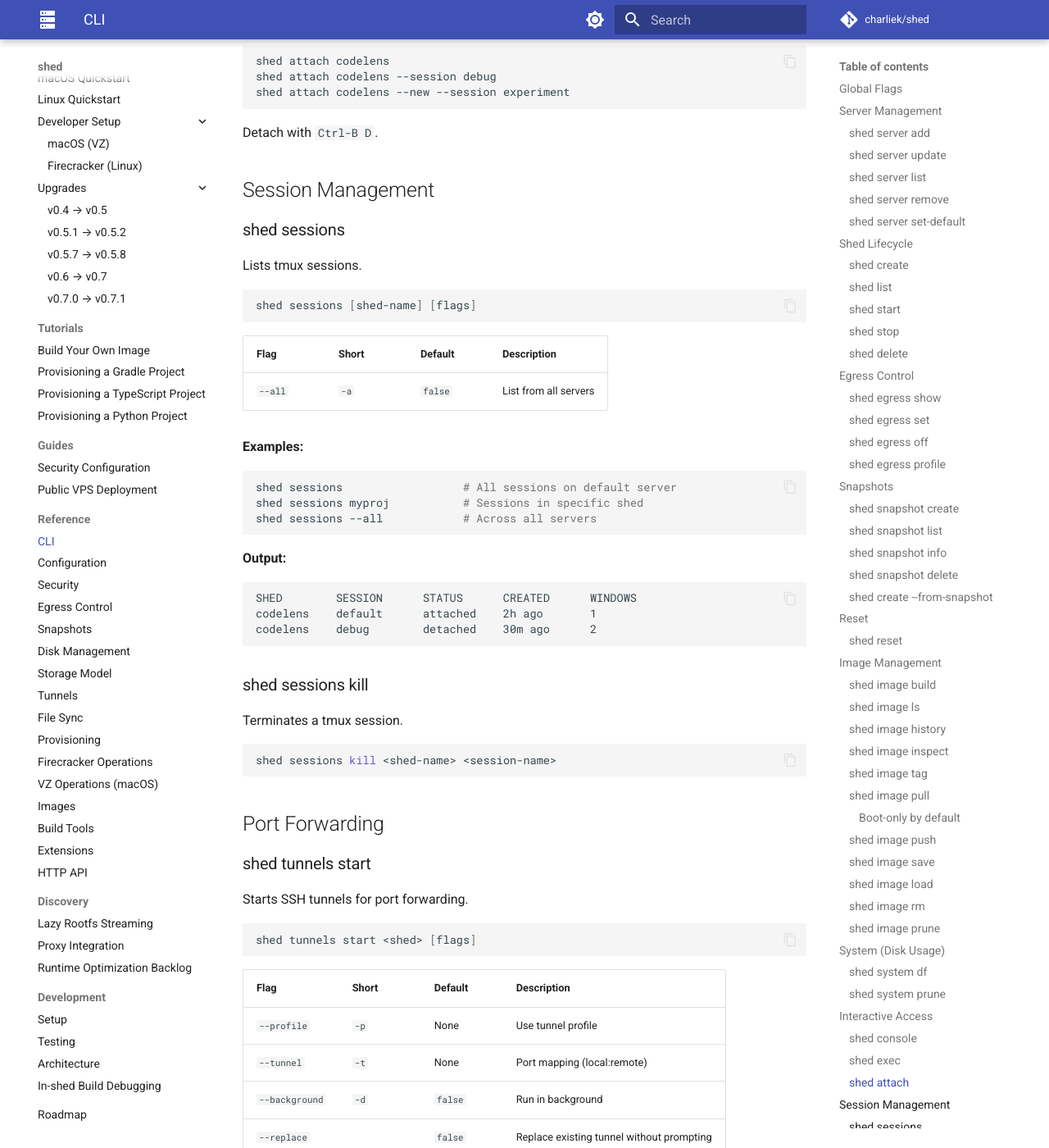
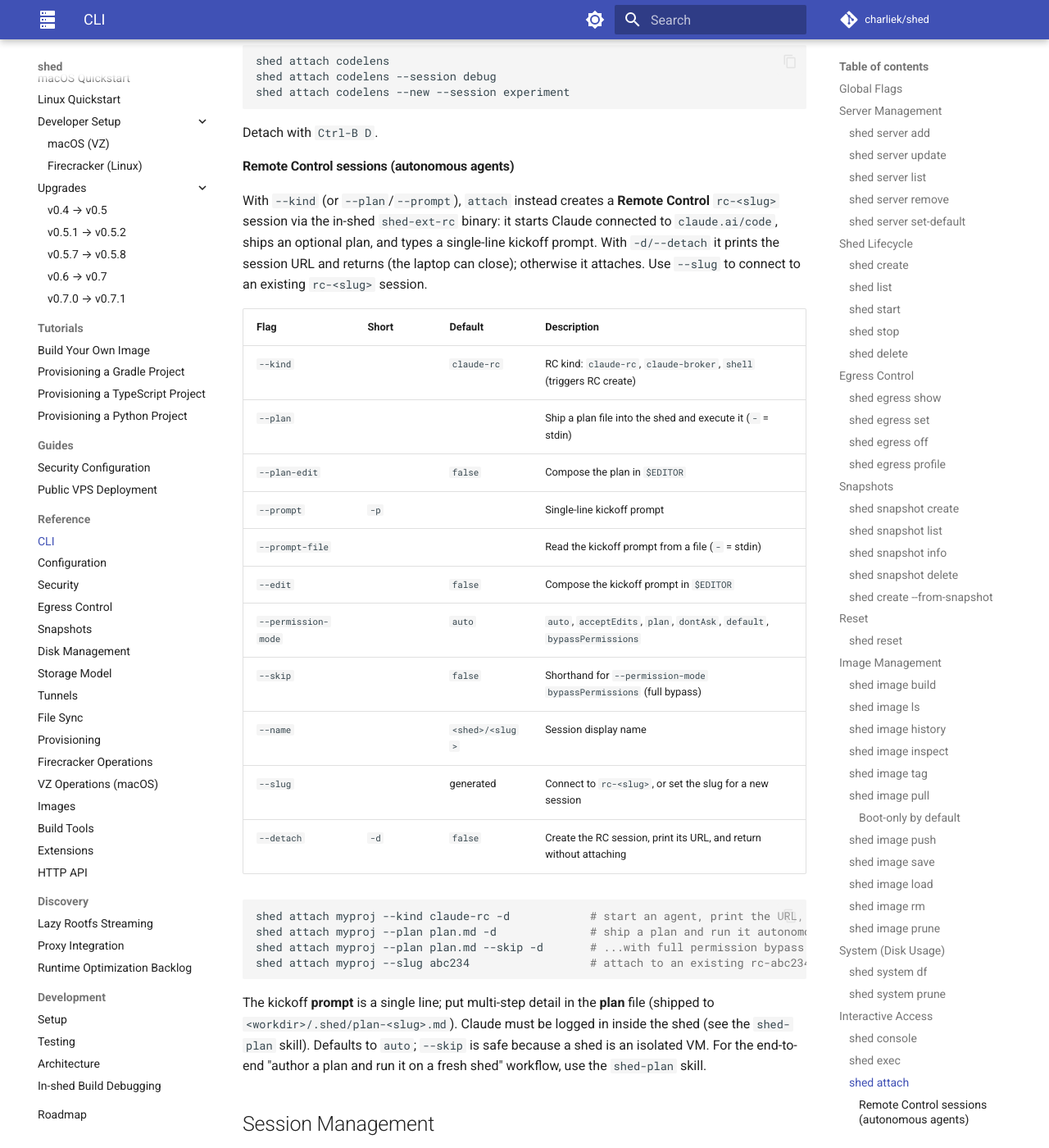
Before and after one commit to charliek/shed, an MkDocs documentation site: the page built from docs/reference/cli.md, in a window 1280 px wide and 1400 px high, scrolled down 22120 px. Shown: the whole window at 82% size. Built offline with MkDocs 1.6.1 and Material for MkDocs 9.7.7, drawn with Linux system fonts in a browser that asks for light colours; comment, search, counter and statistics services are not loaded; some of the changed text lies outside the part shown.

Commit message:
docs(rc): add shed-plan skill, document attach RC mode, changelog (closes #199)
- skills/shed-plan: a user-invocable skill for the end-to-end "author a plan ->
  fresh shed -> run autonomously -> report the claude.ai URL" flow. Defaults to a
  fresh disposable shed (--repo), asks which server if unspecified, uses auto mode
  (--skip only on explicit request), never opens $EDITOR (headless), and assumes
  Claude is logged in in the shed. references/usage.md documents the exact flags.
- docs/reference/cli.md: document `shed attach` Remote Control mode (--kind/--plan/
  --prompt/--permission-mode/--skip/--slug/-d) and the `shed sessions` RC enrichment
  columns (KIND/RC-STATE + --json rc block).
- CHANGELOG: Unreleased entries for both.

Closes #199: RC session discovery/management is delivered over SSH via shed-ext-rc
(the same metadata #199 proposed surfacing over HTTP), so the server-side
GET /api/sessions enumeration isn't needed for the canonical tooling. A pure-HTTP,
no-SSH client would still want it and can reopen.

Co-Authored-By: Claude Opus 4.8 (1M context) <noreply@anthropic.com>
Claude-Session: https://claude.ai/code/session_01VKK9rnAvfA956WBfjtLEXt

````diff
--- a/docs/reference/cli.md
+++ b/docs/reference/cli.md
@@ -832,7 +832,7 @@ shed attach <name> [flags]
 
 | Flag | Short | Default | Description |
 |------|-------|---------|-------------|
-| `--session` | `-S` | `default` | Session name |
+| `--session` | `-S` | `default` | Session name (plain mode) |
 | `--new` | | `false` | Force create new session |
 
 **Examples:**
@@ -844,6 +844,41 @@ shed attach codelens --new --session experiment
 ```
 
 Detach with `Ctrl-B D`.
+
+#### Remote Control sessions (autonomous agents)
+
+With `--kind` (or `--plan`/`--prompt`), `attach` instead creates a **Remote Control**
+`rc-<slug>` session via the in-shed `shed-ext-rc` binary: it starts Claude connected to
+`claude.ai/code`, ships an optional plan, and types a single-line kickoff prompt. With
+`-d/--detach` it prints the session URL and returns (the laptop can close); otherwise it
+attaches. Use `--slug` to connect to an existing `rc-<slug>` session.
+
+| Flag | Short | Default | Description |
+|------|-------|---------|-------------|
+| `--kind` | | `claude-rc` | RC kind: `claude-rc`, `claude-broker`, `shell` (triggers RC create) |
+| `--plan` | | | Ship a plan file into the shed and execute it (`-` = stdin) |
+| `--plan-edit` | | `false` | Compose the plan in `$EDITOR` |
+| `--prompt` | `-p` | | Single-line kickoff prompt |
+| `--prompt-file` | | | Read the kickoff prompt from a file (`-` = stdin) |
+| `--edit` | | `false` | Compose the kickoff prompt in `$EDITOR` |
+| `--permission-mode` | | `auto` | `auto`, `acceptEdits`, `plan`, `dontAsk`, `default`, `bypassPermissions` |
+| `--skip` | | `false` | Shorthand for `--permission-mode bypassPermissions` (full bypass) |
+| `--name` | | `<shed>/<slug>` | Session display name |
+| `--slug` | | generated | Connect to `rc-<slug>`, or set the slug for a new session |
+| `--detach` | `-d` | `false` | Create the RC session, print its URL, and return without attaching |
+
+```bash
+shed attach myproj --kind claude-rc -d            # start an agent, print the URL, return
+shed attach myproj --plan plan.md -d              # ship a plan and run it autonomously (auto)
+shed attach myproj --plan plan.md --skip -d       # ...with full permission bypass
+shed attach myproj --slug abc234                  # attach to an existing rc-abc234 session
+```
+
+The kickoff **prompt** is a single line; put multi-step detail in the **plan** file
+(shipped to `<workdir>/.shed/plan-<slug>.md`). Claude must be logged in inside the shed
+(see the `shed-plan` skill). Defaults to `auto`; `--skip` is safe because a shed is an
+isolated VM. For the end-to-end "author a plan and run it on a fresh shed" workflow, use
+the `shed-plan` skill.
 
 ## Session Management
 
@@ -865,6 +900,7 @@ shed sessions [shed-name] [flags]
 shed sessions                  # All sessions on default server
 shed sessions myproj           # Sessions in specific shed
 shed sessions --all            # Across all servers
+shed sessions --json           # Structured output (includes the rc block)
 ```
 
 **Output:**
@@ -873,6 +909,16 @@ shed sessions --all            # Across all servers
 SHED        SESSION      STATUS      CREATED      WINDOWS
 codelens    default      attached    2h ago       1
 codelens    debug        detached    30m ago      2
+```
+
+Remote Control (`rc-*`) sessions are enriched with metadata read from the in-shed
+`shed-ext-rc` binary, adding `KIND` and `RC-STATE` columns (and an `rc` object in
+`--json`). Enrichment degrades silently to the plain tmux row if a shed is unreachable
+or lacks the binary.
+
+```
+SHED     SESSION    STATUS    CREATED   WINDOWS  KIND       RC-STATE
+myproj   rc-abc234  detached  5m ago    1        claude-rc  ready
 ```
 
 ### shed sessions kill
````
Also changed, not shown: CHANGELOG.md (+13 -0 lines), skills/shed-plan/SKILL.md (added, +63 -0 lines), skills/shed-plan/references/usage.md (added, +59 -0 lines).
